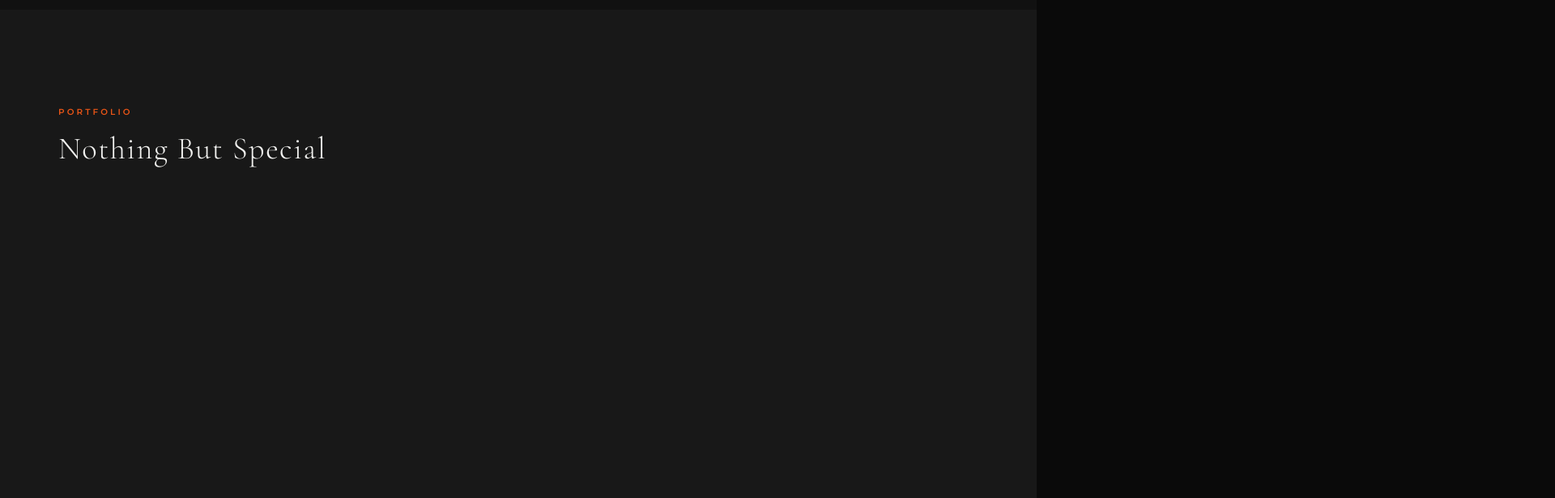
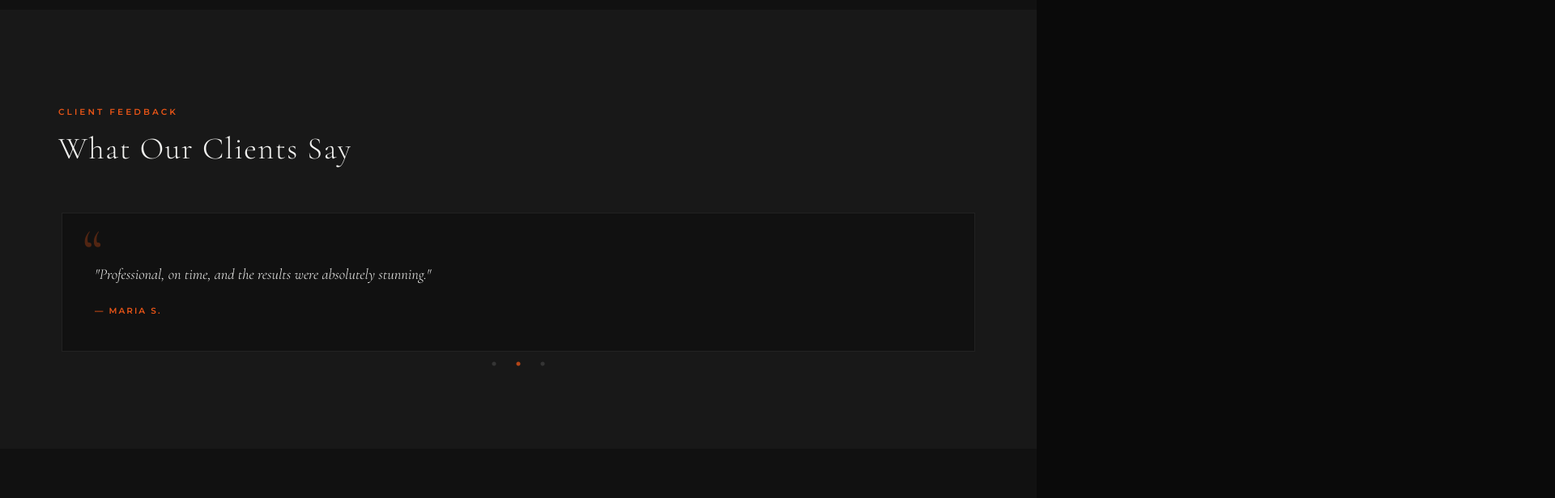
Before and after one commit to DahVincis/Project-Special, a React (Create React App) app in the folder client/: page / in a window 1280 px wide. Shown: the part 3060-3676 px from the top of the page at 81% size, 1920 px wide, since content can reach past the window. Built offline with nearby package versions, Linux system fonts and the light colour scheme.

Commit message:
Remove blank Portfolio gallery, replace with Testimonials section; remove decorative square from founder photo
Co-Authored-By: Claude Sonnet 4.6 <noreply@anthropic.com>

```diff
--- a/client/src/components/MeetOwner.js
+++ b/client/src/components/MeetOwner.js
@@ -14,7 +14,6 @@ const MeetOwner = () => {
             <div className="meet-owner-inner">
                 <div className="owner-image-wrap">
                     <img src="./RF.png" alt={owner.name || 'Owner'} />
-                    <div className="owner-image-accent" />
                 </div>
                 <div className="owner-text-wrap">
                     <span className="section-label">The Team</span>
--- a/client/src/components/OurWork.js
+++ b/client/src/components/OurWork.js
@@ -67,22 +67,11 @@ const OurWork = () => {
                 </div>
             </Element>
 
-            <Element name="special">
+            <Element name="testimonials">
                 <div className="special-section">
                     <div className="section-header">
-                        <span className="section-label">Portfolio</span>
-                        <h2>Nothing But Special</h2>
-                    </div>
-                    <div className="special-content">
-                        <div className="gallery-carousel">
-                            <Slider {...sliderSettings}>
-                                <div className="slide">
-                                    <img src="./special1.png" alt="Special Project 1" />
-                                </div>
-                                <div className="slide">
-                                    <img src="./special2.png" alt="Special Project 2" />
-                                </div>
-                            </Slider>
+                        <span className="section-label">Client Feedback</span>
+                        <h2>What Our Clients Say</h2>
                     </div>
                     <div className="testimonials">
                         {testimonials.length > 0 && (
@@ -99,7 +88,6 @@ const OurWork = () => {
                         )}
                     </div>
                 </div>
-                </div>
             </Element>
         </div>
     );
```
Lines whose indentation alone changed are shown as unchanged.
